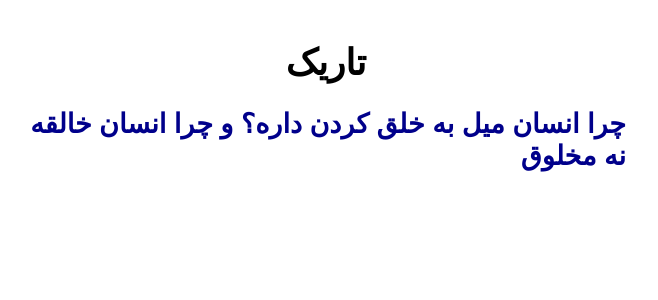
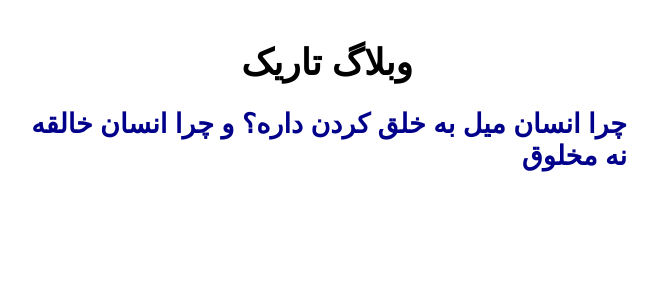
Before and after one commit to darkblog/darkblog.github.io, a Jekyll site: the page built from index.html, in a window 1280 px wide. Shown: the top 300 px of the page, without its empty margins (411-1069 px from the left). Built offline with Jekyll 4.4.1, drawn with Linux system fonts in a browser that asks for light colours.

Commit message:
Update index.html

```diff
--- a/index.html
+++ b/index.html
@@ -5,13 +5,13 @@ layout: compress
 <!DOCTYPE html>
 <html dir="rtl" lang="fa-IR">
 <head>
-<title>تاریک</title>
-<meta name="description" content="تاریک">
+<title>وبلاگ تاریک</title>
+<meta name="description" content="وبلاگ تاریک">
 <meta name="viewport" content="width=device-width">
 <style>body{font-family:sans-serif;font-size:large;font-weight:bold;margin:auto;padding:1em;max-width:600px}a{text-decoration:none;color:darkblue}h1{text-align:center}</style>
 </head>
 <body>
-<h1>تاریک</h1>
+<h1>وبلاگ تاریک</h1>
 {% for post in site.posts %}
 <h2><a href="{{ site.url }}{{ post.url }}">{{ post.title }}</a></h2>
 {% endfor %}
```
